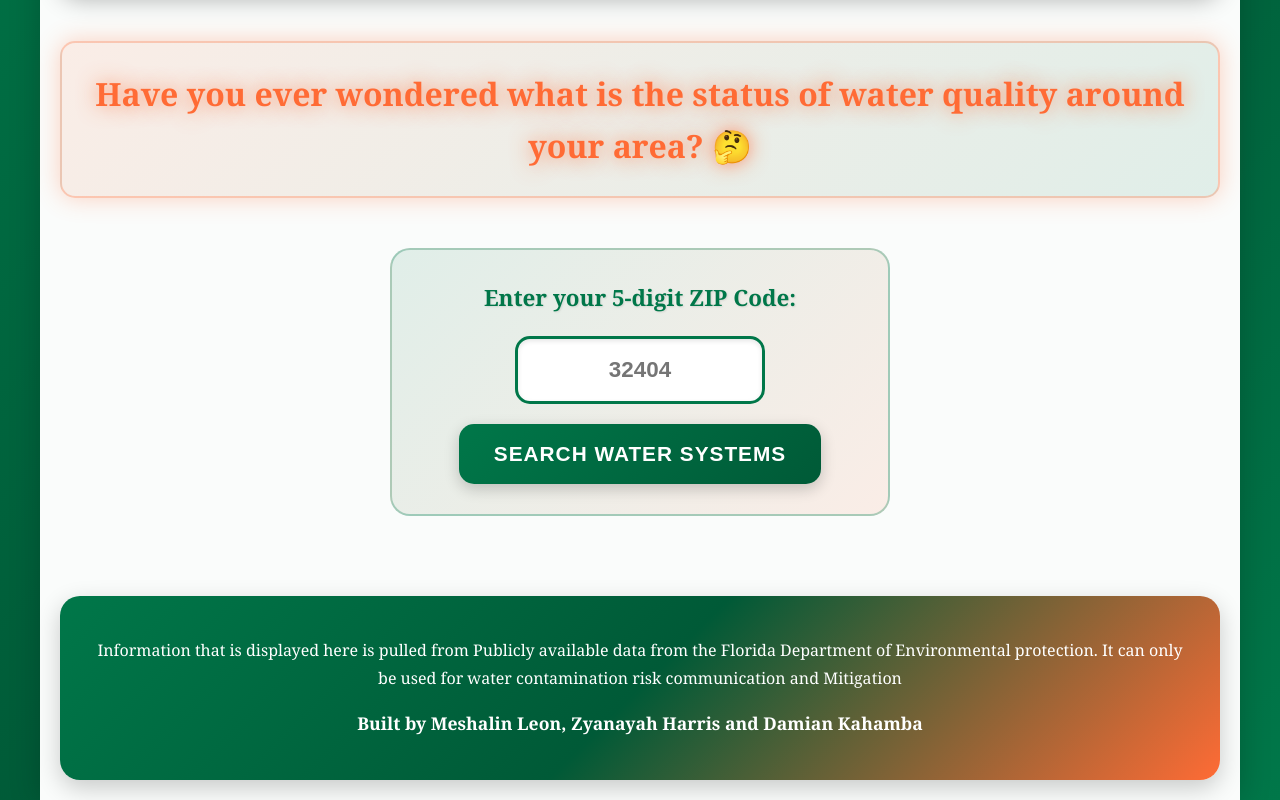
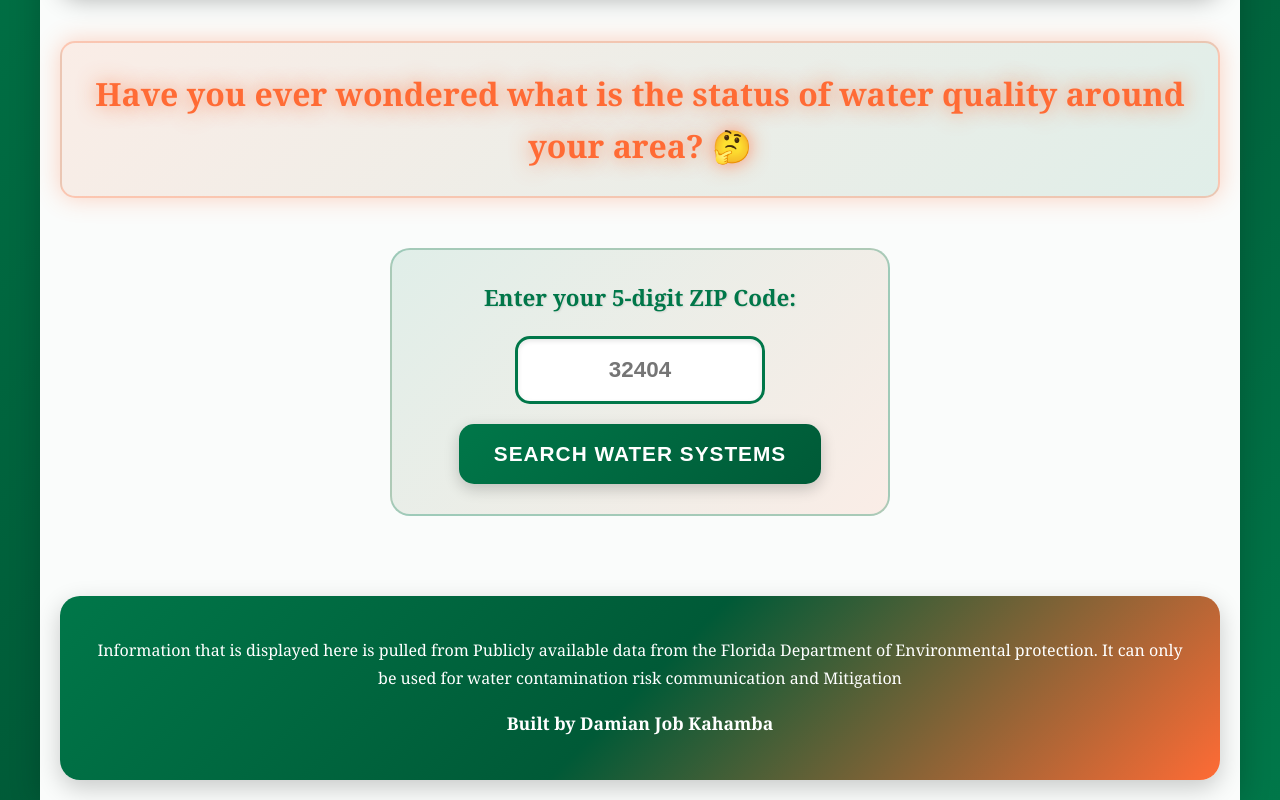
Before and after one commit to DamianJob/Watercontaminationrisk, a plain HTML site: page index.html in a window 1280 px wide. Shown: the part 379-1179 px from the top of the page. Drawn offline with Linux system fonts and the light colour scheme.

Commit message:
Update index.html

```diff
--- a/index.html
+++ b/index.html
@@ -120,7 +120,7 @@
         <!-- Footer -->
         <footer class="footer">
             <p>Information that is displayed here is pulled from Publicly available data from the Florida Department of Environmental protection. It can only be used for water contamination risk communication and Mitigation</p>
-            <p><strong>Built by Meshalin Leon, Zyanayah Harris and Damian Kahamba</strong></p>
+            <p><strong>Built by Damian Job Kahamba</strong></p>
         </footer>
     </div>
 
```
